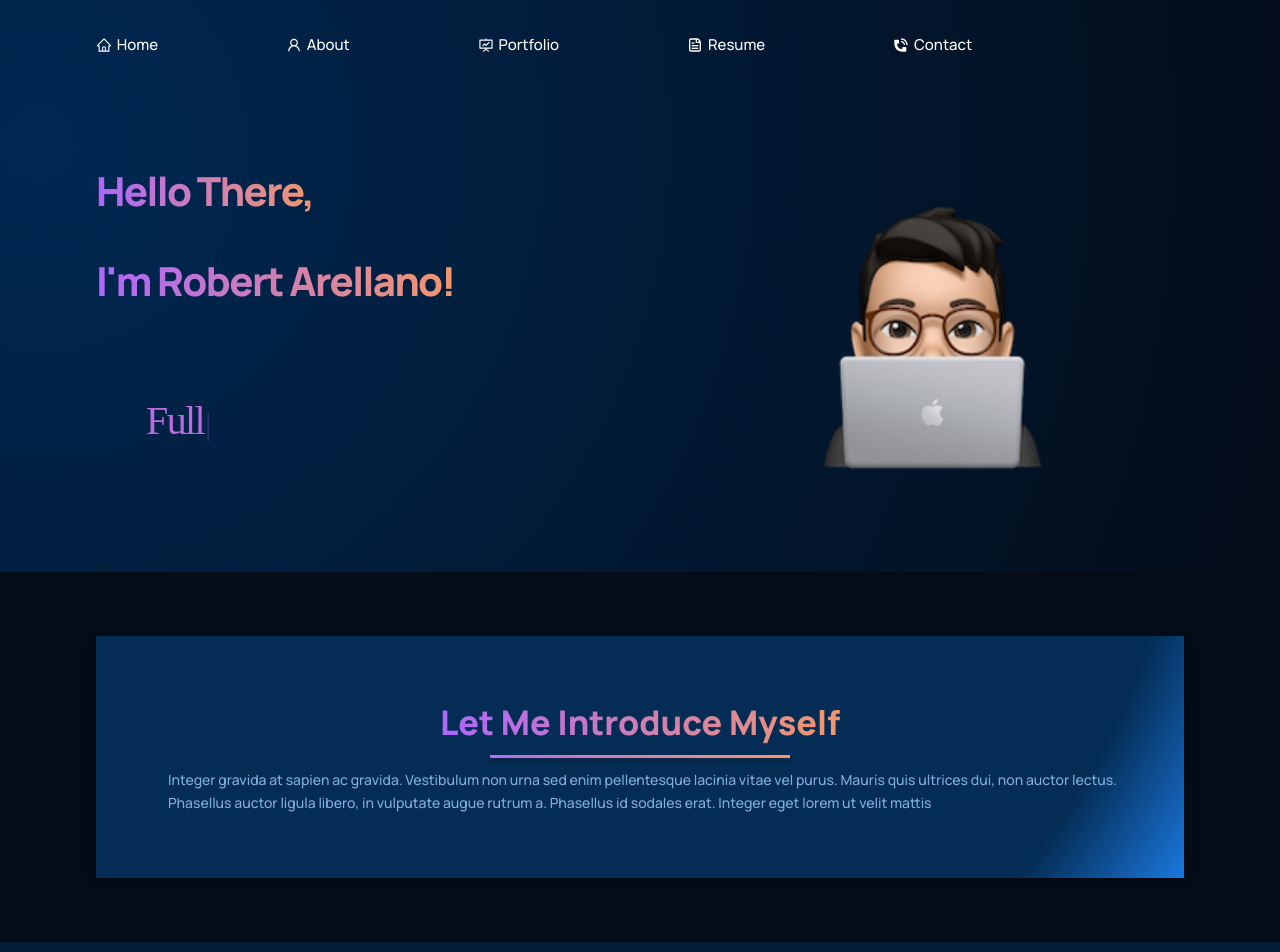
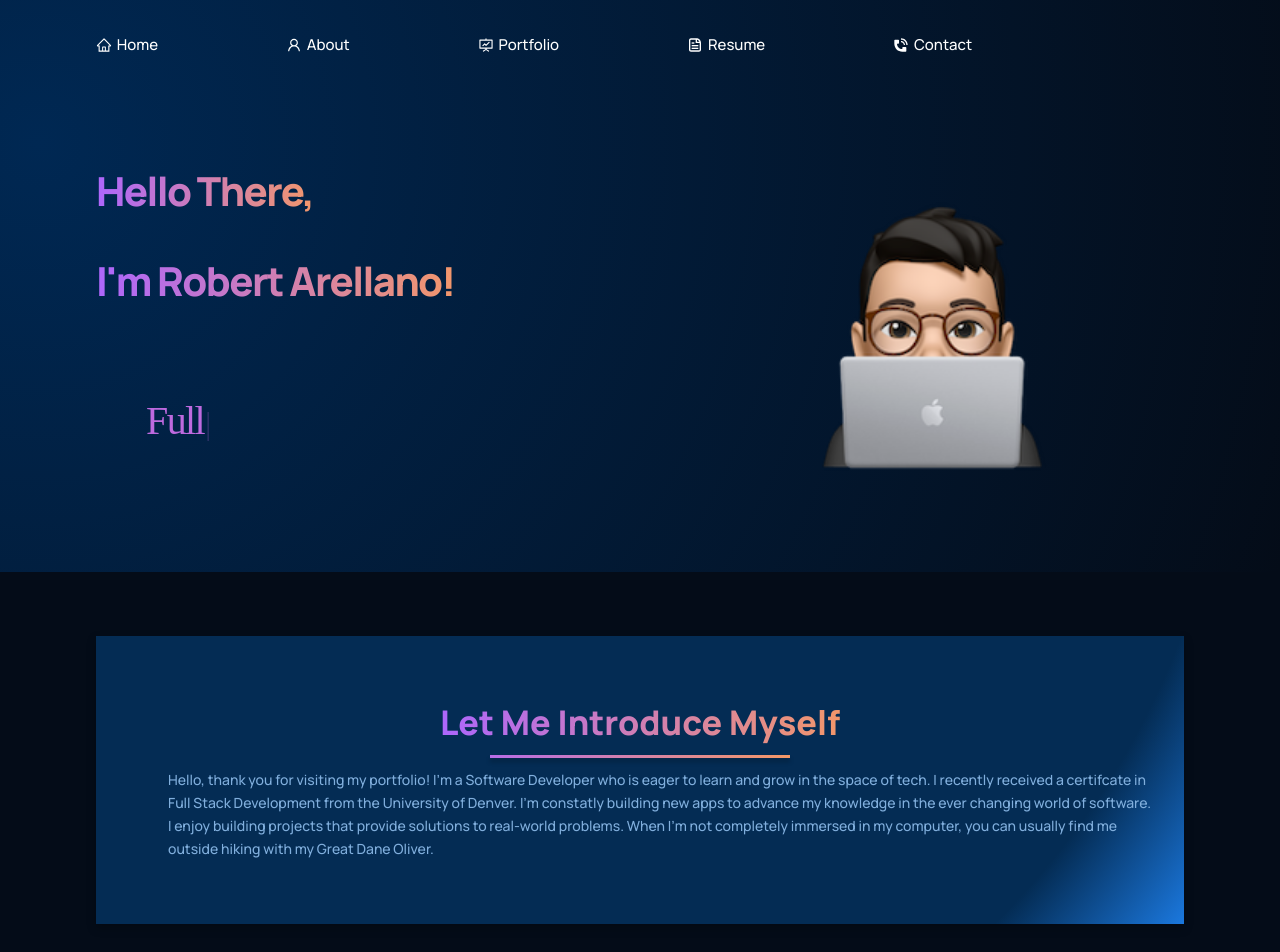
Before and after one commit to rarellano5280/R-Portfolio, a React (Create React App) app: page / in a window 1280 px wide. Shown: the top 952 px of the page. Built offline with nearby package versions, Linux system fonts and the light colour scheme.

Commit message:
added about me text

```diff
--- a/src/components/About/About.js
+++ b/src/components/About/About.js
@@ -7,7 +7,10 @@ const About = () => {
       <div className='port__aboutme-heading'>
         <h1 className='gradient__text'>Let me introduce myself</h1>
         <div />
-        <p>Integer gravida at sapien ac gravida. Vestibulum non urna sed enim pellentesque lacinia vitae vel purus. Mauris quis ultrices dui, non auctor lectus. Phasellus auctor ligula libero, in vulputate augue rutrum a. Phasellus id sodales erat. Integer eget lorem ut velit mattis </p>
+        <p> Hello, thank you for visiting my portfolio! I'm a Software Developer who is eager to learn and grow in the space of tech. I recently received a certifcate in Full Stack Development from the University of Denver.
+          I'm constatly building new apps to advance my knowledge in the ever changing world of software. I enjoy building projects that provide solutions to real-world problems.
+           When I'm not completely immersed in my computer, you can usually find me outside hiking with my Great Dane Oliver.
+           </p>
       </div>
     </div>
 
```
